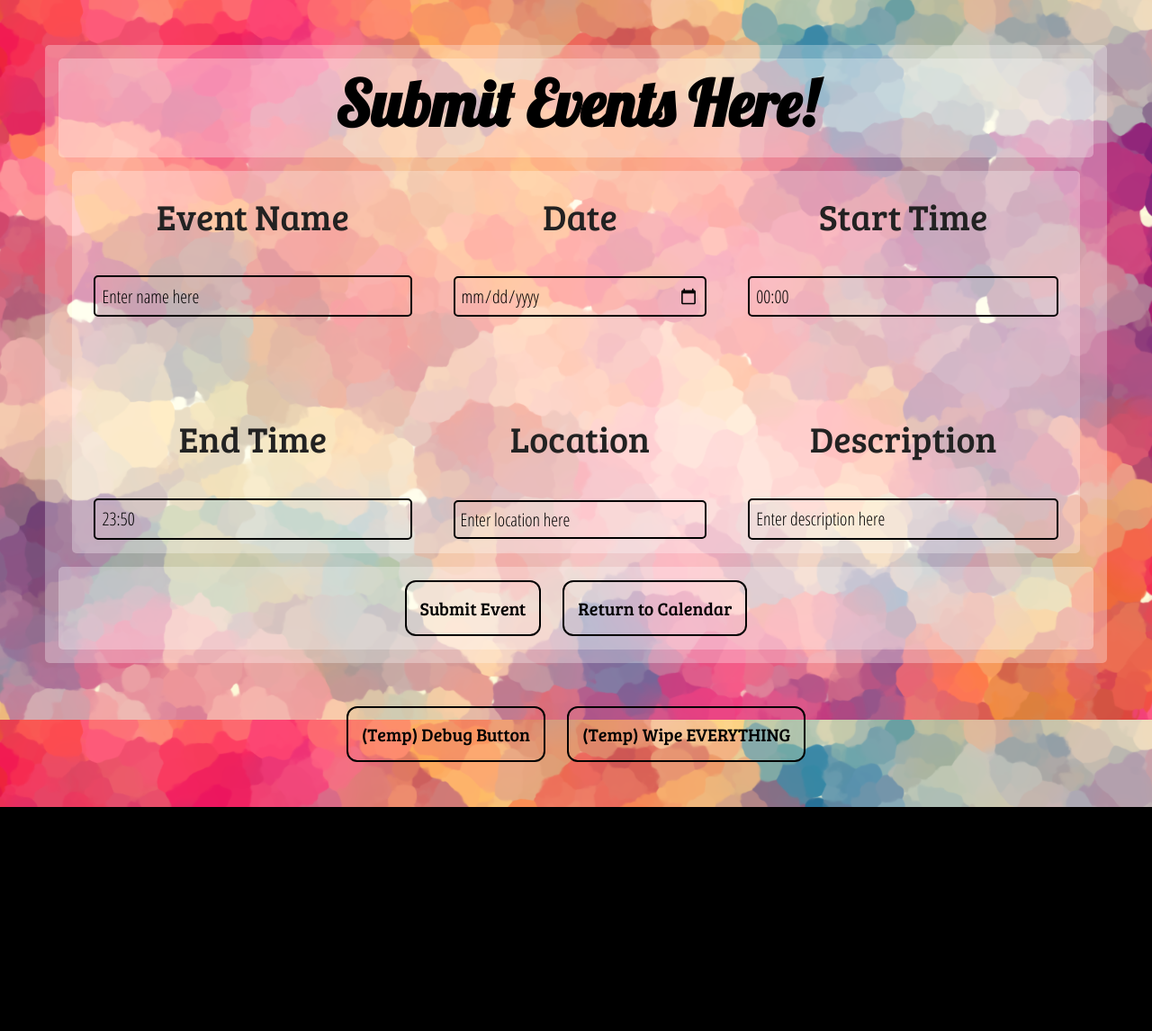
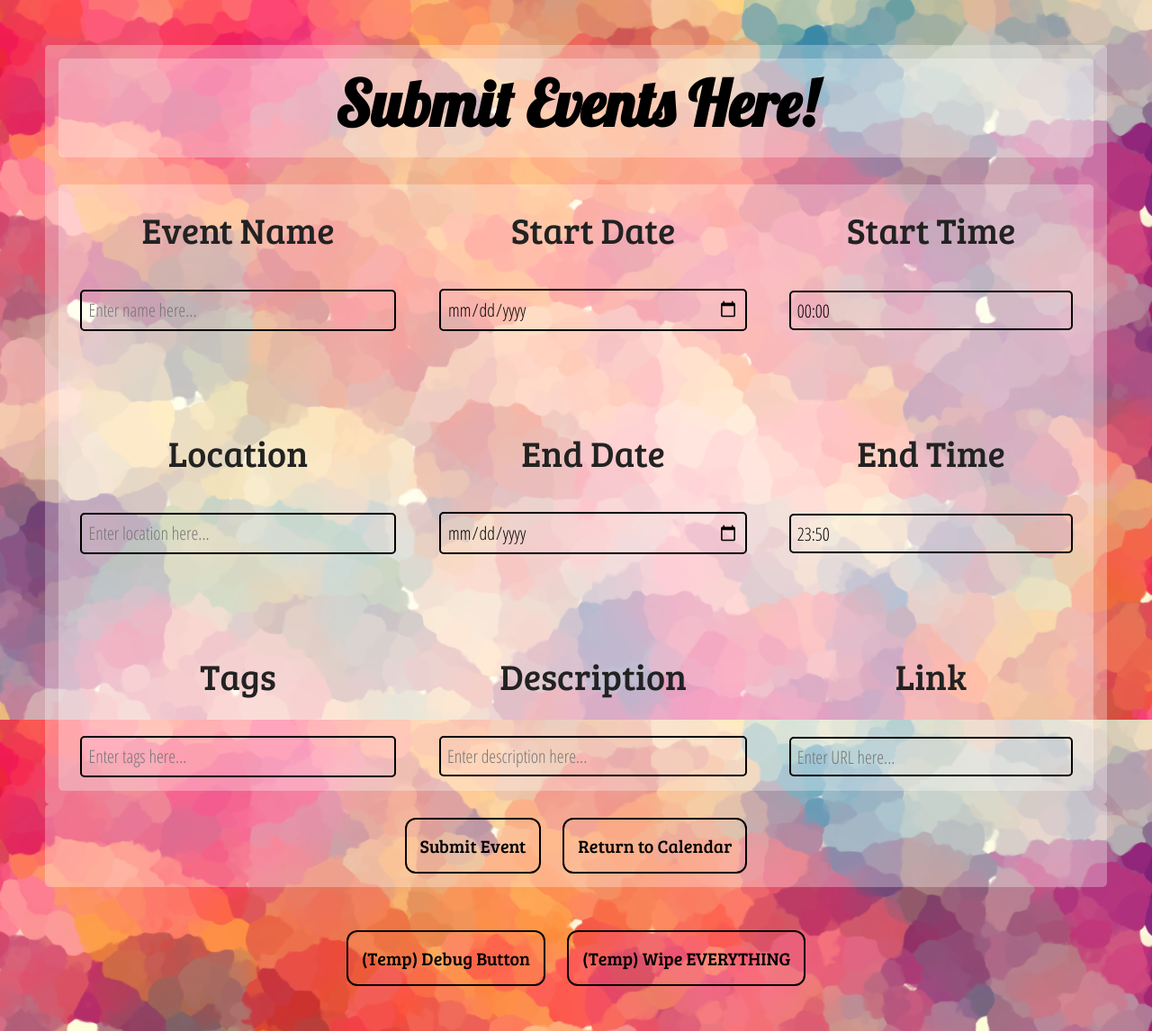
Before and after one commit to leonjunwei/htl-calendar, a Flask app: page /event_submission.html in a window 1280 px wide. Shown: the whole page at 90% size. Before the commit the page ends 897 px from the top, so only its background shows below. Run offline with Flask 2, Linux system fonts and the light colour scheme; some libraries are stand-ins or nearby versions.

Commit message:
figuring out what date outputs look like

```diff
--- a/server.py
+++ b/server.py
@@ -16,10 +16,16 @@ display_year = current_time.year
 
 ## To-Do ##
 
+# Get an agenda page running
+
+# Get each number on a calendar to go to an agenda page for that date
+"""
+Pull out the day/month/year and query the database for events on that day, then display an agenda page with that info?
+"""
 
 # Figure out how the columns of the database should be laid out
 """
-1) Unique Event ID (maybe allow users to override? What if there's an event by a different user with the same password they want?)
+1) Unique Event ID (string - maybe allow users to override? What if there's an event by a different user with the same password they want?)
 2) Event Name
 3) Event Taglist (string like "coding from_website limited_number"? A list of all tags ranked by frequency should be accessible somewhere.)
 4) Event start datetime (Allowing users to select date/time of start and date/time of end independently will be good)
@@ -28,6 +34,11 @@ display_year = current_time.year
 7) Event Summary
 8) Link/email to event (something people can click for even more details.)
 
+
+CREATE TABLE events (event_ID varchar(255), event_name varchar(255), event_taglist varchar(511),
+                    event_start timestamp, event_end timestamp, event_location varchar(255), event_summary varchar(1023), event_link varchar(511))
+
+should create an empty table for us.
 
 """
 
@@ -187,7 +198,7 @@ def event_submission():
 def event_submitted():
     if request.method == "POST":
         try:
-            message = "Your event has been successfully submitted! Your unique ID for this event is: " + str(add_to_dictionary(request.form))
+            message = "Your event has been successfully submitted! Request form = " + str(request.form)
         except:
             message = "Something went wrong - sorry!"
         return render_template('event_submitted.html', data = message)
--- a/templates/event_submission.html
+++ b/templates/event_submission.html
@@ -1,50 +1,59 @@
 <!DOCTYPE html>
     <head>
         <title>Event submission</title>
-        <link rel=stylesheet type=text/css href="static/stylesheet.css?version=24">
+        <link rel=stylesheet type=text/css href="static/stylesheet.css?version=77">
         <link href="https://fonts.googleapis.com/css?family=Bree+Serif|Karla|Lobster|Pacifico|Open+Sans+Condensed:300" rel="stylesheet">
     </head>
 
     <body>
         <center>
         <div class="highlight"><div class="highlight">
-            <h2><b>Submit Events Here!</b></h2></div>
+            <h2><b>Submit Events Here!</b></h2></div><div></div>
 
-            <div>
                 <form method="POST" action='/event_submitted.html'>
 
                     <table cellpadding="15%">
                         <tr>
                             <td><div class="tableheader">Event Name</div></td>
-                            <td><div class="tableheader">Date</div></td>
+                            <td><div class="tableheader">Start Date</div></td>
                             <td><div class="tableheader">Start Time</div></td>
                         </tr>
                         <tr>
-                            <td><input type = "text" class = "formData" name = "eventName" value="Enter name here"></td>
-                            <td><input type = "date"  class = "formData" name = "date" value="Date"></td>
-                            <td><input type = "text"  class = "formData" name = "timeStart" value="00:00"></td>
+                            <td><input type = "text" class = "wider" name = "eventName" placeholder="Enter name here..."></td>
+                            <td><input type = "date"  class = "wider" name = "startdate" value="Start date"></td>
+                            <td><input type = "text"  class = "wider" name = "timeStart" value="00:00"></td>
                         </tr>
                         <tr><td>&emsp;</td></tr>
                         <tr>
+                            <td><div class="tableheader">Location</div></td>
+                            <td><div class="tableheader">End Date</div></td>
                             <td><div class="tableheader">End Time</div></td>
-                            <td><div class="tableheader">Location</div></td>
-                            <td><div class="tableheader">Description</div></td>
                         </tr>
                         <tr>
-                            <td><input type = "text"  class = "formData" name = "timeEnd" value="23:50"></td>
-                            <td><input type = "text"  class = "formData" name = "location" value="Enter location here"></td>
-                            <td><input type = "text"  class = "formData" name = "description" value="Enter description here"></td>
+                            <td><input type = "text"  class = "wider" name = "location" placeholder="Enter location here..."></td>
+                            <td><input type = "date"  class = "wider" name = "enddate" value="End date"></td>
+                            <td><input type = "text"  class = "wider" name = "timeEnd" value="23:50"></td>
                         </tr>
+                        <tr><td>&emsp;</td></tr>
+                        <tr>
+                            <td><div class="tableheader">Tags</div></td>
+                            <td><div class="tableheader">Description</div></td>
+                            <td><div class="tableheader">Link</div></td>
+                        </tr>
+                        <tr>
+                            <td><input type = "text"  class = "wider" name = "tags" placeholder="Enter tags here..."></td>
+                            <td><input type = "text"  class = "wider" name = "description" placeholder="Enter description here..."></td>
+                            <td><input type = "text"  class = "wider" name = "link" placeholder="Enter URL here..."></td>
                     </table>
 
                 </div>
                 <div class="highlight">
-                <input hidden type="submit" value="Submit Event"><button>Submit Event</button>
+                <input hidden type="submit" value="Submit Event"><button class="menu">Submit Event</button>
                 </form>
                 &emsp;
                 <form action = "/" method = "GET">
-                    <input hidden type = "submit"><button>Return to Calendar</button></form>
-                </div></div></div>
+                    <input hidden type = "submit"><button class="menu">Return to Calendar</button></form>
+                </div></div>
 
                 <br/><br/><br/><form action = "#" method = "POST">
                     <input hidden type = "submit" value = "DEBUG - READ CALENDAR"><button>(Temp) Debug Button</button>
@@ -54,17 +63,6 @@
     </form>
         </center>
 
-<!--
-        Use something like:
 
-            socket.on('my response', function(msg) {
-                $('#log').append('<br>' + $('<div/>').text('Received #' + msg.count + ': ' + msg.data).html());
-            });
-
-            To add a new row? Or we can just google it, really.
-
-            Then we have to lump all the row inputs into a SQL query and pull data from our database.
-
-            -->
   </body>
 </html>
```
